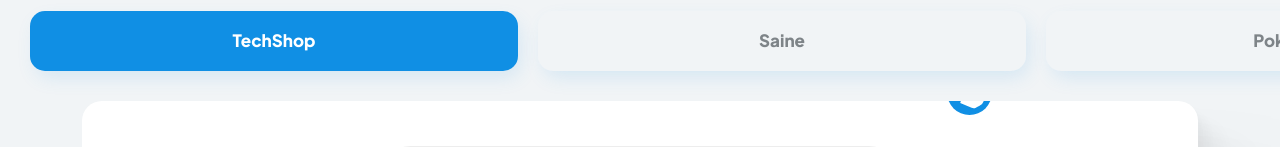
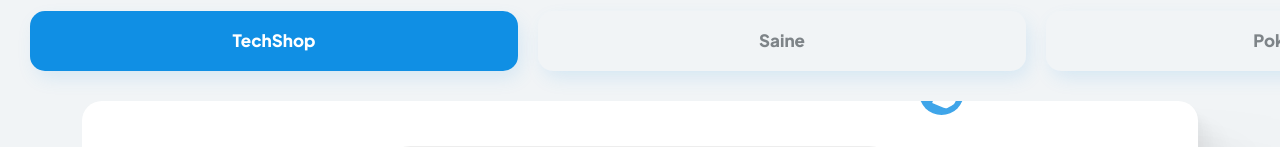
Before and after one commit to sesanchezra/Portfolio, a React (Vite) app: page /#/works in a window 1280 px wide. Shown: the part 123-270 px from the top of the page. Built offline with nearby package versions, Linux system fonts and the light colour scheme.

Commit message:
Works css v2.7

```diff
--- a/src/components/Works/Works.css
+++ b/src/components/Works/Works.css
@@ -176,9 +176,10 @@
   padding: 5px;
   position: absolute;
   top: 7%;
-  right: 5%;
+  right: 8.5%;
   -webkit-backface-visibility: hidden;
   backface-visibility: hidden;
+  opacity: 0.8;
 }
 
 .flip-card:hover .touch__me{
--- a/src/components/Works/Works.jsx
+++ b/src/components/Works/Works.jsx
@@ -204,12 +204,13 @@ const Works = () => {
                                         </div>
                                         <div className="flip-card-back">
                                             <div className='card__back'>
-                                                <IconContext.Provider value={{ className: "Footer__button" }}>
-                                                    <a href={`${work?.link}`} target='_blank' className='Footer__button'>
+                                                <a href={`${work?.link}`} target='_blank' className='Footer__button'>
+                                                    <IconContext.Provider value={{ className: "Footer__button" }}>
+
                                                         <BsLink45Deg />
-                                                    </a>
-                                                </IconContext.Provider>
 
+                                                    </IconContext.Provider>
+                                                </a>
 
                                                 <a href={`${work?.repository}`} target='_blank' className='Footer__button'>
                                                     <svg viewBox="0 0 72 72" width="64px" height="64px"><path d="M36,12c13.255,0,24,10.745,24,24c0,10.656-6.948,19.685-16.559,22.818c0.003-0.009,0.007-0.022,0.007-0.022	s-1.62-0.759-1.586-2.114c0.038-1.491,0-4.971,0-6.248c0-2.193-1.388-3.747-1.388-3.747s10.884,0.122,10.884-11.491	c0-4.481-2.342-6.812-2.342-6.812s1.23-4.784-0.426-6.812c-1.856-0.2-5.18,1.774-6.6,2.697c0,0-2.25-0.922-5.991-0.922	c-3.742,0-5.991,0.922-5.991,0.922c-1.419-0.922-4.744-2.897-6.6-2.697c-1.656,2.029-0.426,6.812-0.426,6.812	s-2.342,2.332-2.342,6.812c0,11.613,10.884,11.491,10.884,11.491s-1.097,1.239-1.336,3.061c-0.76,0.258-1.877,0.576-2.78,0.576	c-2.362,0-4.159-2.296-4.817-3.358c-0.649-1.048-1.98-1.927-3.221-1.927c-0.817,0-1.216,0.409-1.216,0.876s1.146,0.793,1.902,1.659	c1.594,1.826,1.565,5.933,7.245,5.933c0.617,0,1.876-0.152,2.823-0.279c-0.006,1.293-0.007,2.657,0.013,3.454	c0.034,1.355-1.586,2.114-1.586,2.114s0.004,0.013,0.007,0.022C18.948,55.685,12,46.656,12,36C12,22.745,22.745,12,36,12z" /></svg>
```
